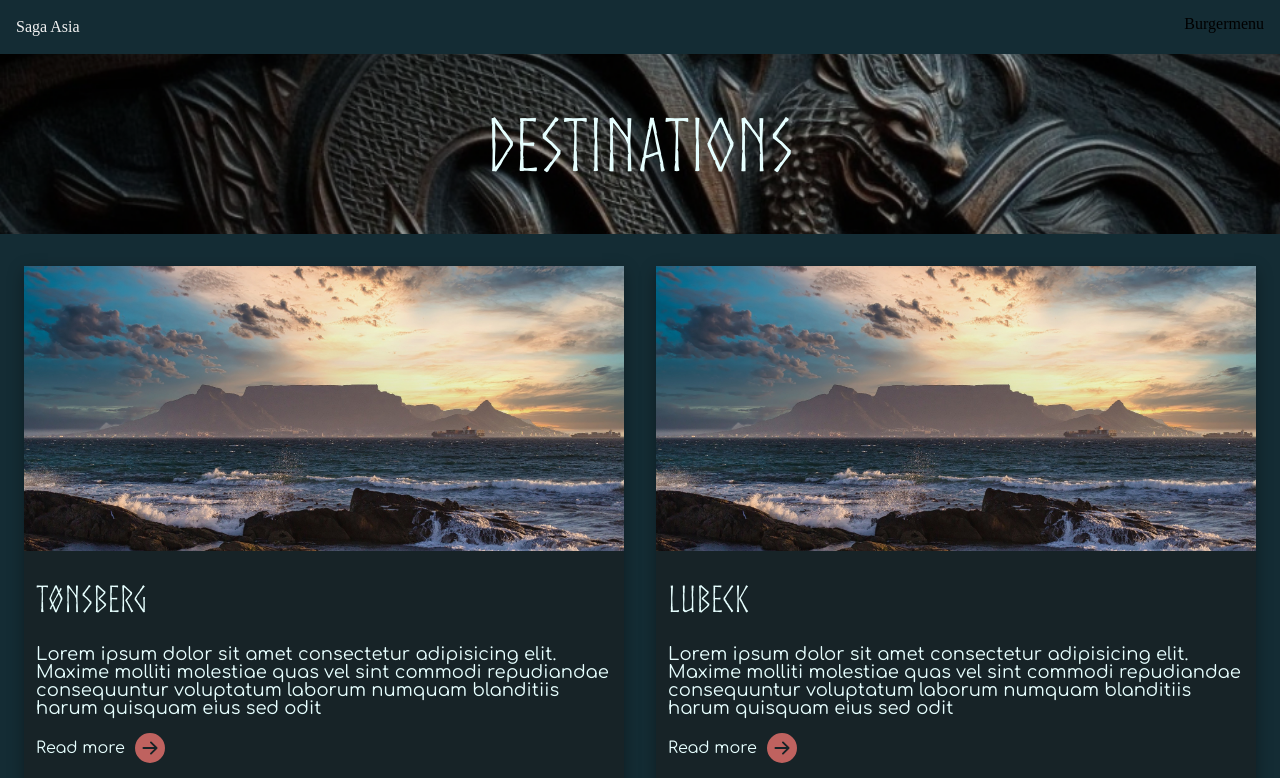
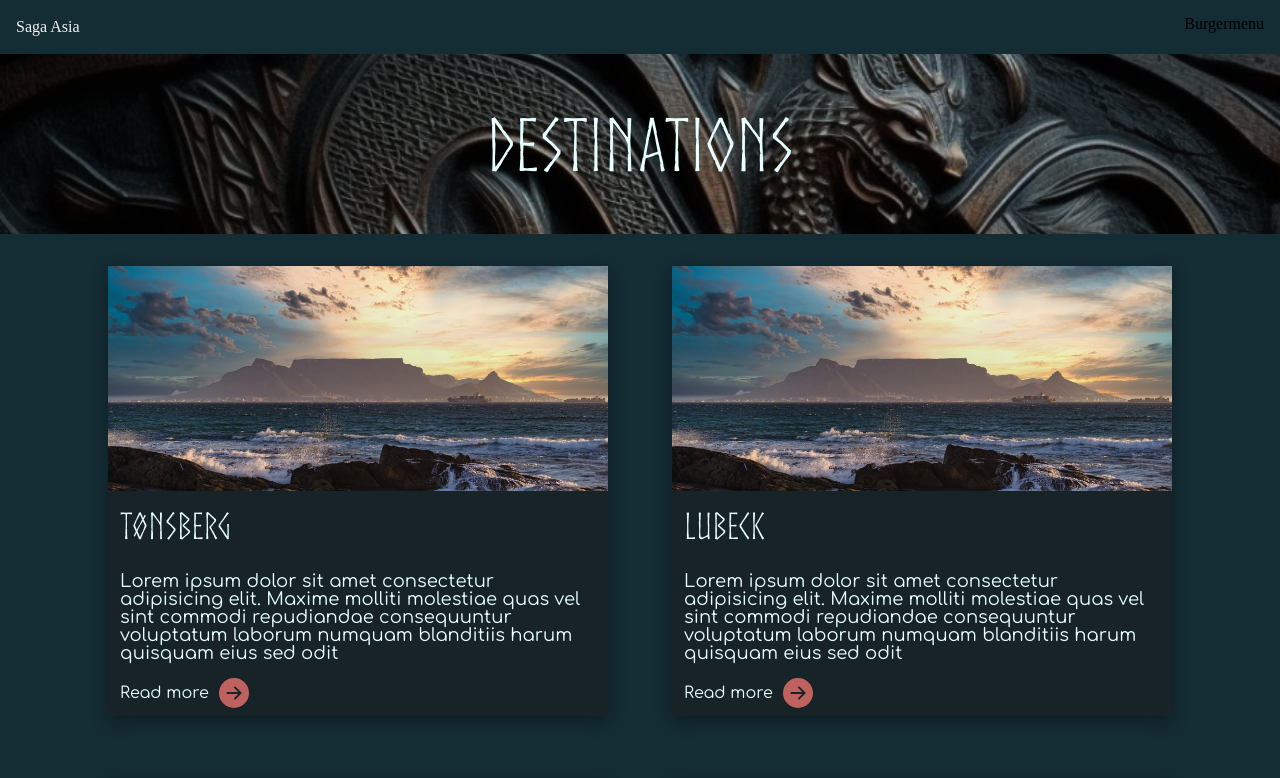
Before and after one commit to mobak88/Saga-Farmann, a Next.js app: page /destinations in a window 1280 px wide. Shown: the top 778 px of the page. Built offline with nearby package versions, Linux system fonts and the light colour scheme.

Commit message:
changed width and height on destinations card

```diff
--- a/src/components/cards/destinationCard/DestinationCard.module.css
+++ b/src/components/cards/destinationCard/DestinationCard.module.css
@@ -1,6 +1,6 @@
 .card {
-  width: 600px;
-  height: 519px;
+  width: 500px;
+  height: 450px;
   background-color: var(--very-dark-blue);
   box-shadow: rgba(0, 0, 0, 0.35) 0px 5px 15px;
 }
@@ -9,7 +9,7 @@
   position: relative;
   overflow: hidden;
   width: 100%;
-  height: 55%;
+  height: 50%;
 }
 
 .image {
@@ -23,7 +23,7 @@
 
 .text-container {
   color: var(--light-text-color);
-  height: 45%;
+  height: 50%;
   display: flex;
   flex-direction: column;
   justify-content: center;
--- a/src/pages/destinations/destinations.module.css
+++ b/src/pages/destinations/destinations.module.css
@@ -7,6 +7,6 @@
   display: flex;
   justify-content: center;
   flex-wrap: wrap;
-  gap: 32px;
+  gap: 64px;
   margin-top: 32px;
 }
```
